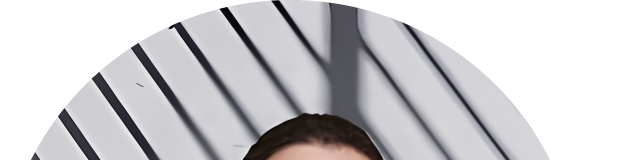
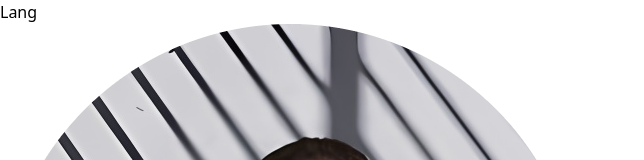
Before and after one commit to ahmedmohamedag/ahmed-mohamed, a React (Vite) app: page / in a window 1280 px wide. Shown: the top 160 px of the page, without its empty margins (0-644 px from the left). Built offline with nearby package versions, Linux system fonts and the light colour scheme.

Commit message:
modified

```diff
--- a/src/App.tsx
+++ b/src/App.tsx
@@ -1,10 +1,16 @@
+import { useState } from "react"
 import Contact from "./components/Contact"
 import Cover from "./components/Cover"
 
 const App = () => {
+  const [lang,setLang]= useState("en")
+
   return (
     <main className="bg-[#313030] min-h-screen">
-      <Cover/>
+      <button onClick={()=>{
+        setLang("ar")
+      }}>Lang</button>
+      <Cover lang={lang} />
       <Contact/>
     </main>
   )
--- a/src/components/Contact.tsx
+++ b/src/components/Contact.tsx
@@ -3,7 +3,7 @@
 const Contact = () => {
     return (
         <section >
-            <h2 className="py-5 font-semibold text-center text-white sm:text-2xl">You can communicate with me by :</h2>
+            <h2 className="py-5 text-xl font-semibold text-center text-white sm:text-2xl">You can communicate with me by :</h2>
             <div className="grid grid-cols-2 mx-auto sm:grid-cols-4 justify-items-center md:w-[500px] py-5">
 
                 {
@@ -11,7 +11,7 @@
                         <a href={link.url}
                             key={index}
                             className="flex items-center justify-center p-2 my-2 rounded-full w-fit"
-                            target="_blank">
+                            >
                             <img src={link.logo} alt="" className="duration-300 w-14 hover:scale-125" />
                         </a>
                     ))
--- a/src/components/Cover.tsx
+++ b/src/components/Cover.tsx
@@ -1,9 +1,16 @@
 import { personData } from "../data"
-const Cover = () => {
+interface I_Props{
+    lang:string,
+}
+const Cover = ({lang}:I_Props) => {
     return (
         <div className="flex flex-col py-5 shadow-2xl place-items-center">
             <img src={personData.logo} alt="Ahmed Mohamed image" className="duration-300 w-52 hover:scale-110 cursor-grabbing" />
-            <h2 className="pt-4 text-2xl text-white"><span className="text-3xl text-emerald-400">A</span>hmed  <span className="text-3xl text-emerald-400">M</span>ohamed</h2>
+
+                {
+                    lang =="en" ? (<h2 className="pt-4 text-2xl text-white"><span className="text-3xl text-emerald-400">A</span>hmed  <span className="text-3xl text-emerald-400">M</span>ohamed </h2>):
+                    (<h2 className="pt-4 text-2xl text-white">احمد محمد</h2>)
+                }
             <span className="text-[#d3cdcd]">Frontend Developer</span>
         </div>
     )
```
